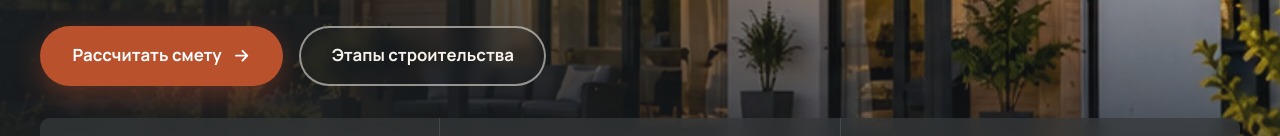
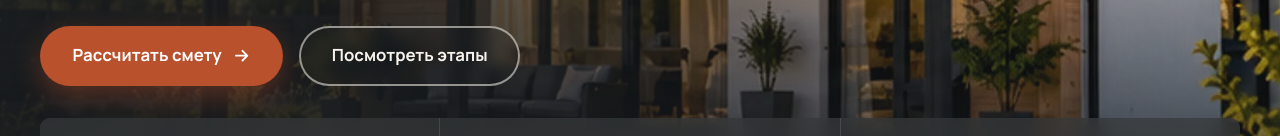
Before and after one commit to svetlana-gerasyuk/order-2-houses-variant-1-final, a plain HTML site: page index.html in a window 1280 px wide. Shown: the part 580-716 px from the top of the page. Drawn offline with Linux system fonts and the light colour scheme.

Commit message:
Revert "Кнопка: Этапы строительства"
This reverts commit 7a27bdf2132433ad96f34dcd040dc434d56bfd9d.

```diff
--- a/index.html
+++ b/index.html
@@ -264,7 +264,7 @@
       <p class="hero__lead">От фундамента до сдачи дома – каждый этап строительства под вашим контролем. <b>Договор и смета до первого платежа.</b></p>
       <div class="hero__cta">
         <a class="btn btn--primary" href="#raschet">Рассчитать смету <svg viewBox="0 0 24 24" fill="none" stroke="currentColor" stroke-width="2.4" stroke-linecap="round" stroke-linejoin="round" aria-hidden="true"><path d="M5 12h14M13 6l6 6-6 6"/></svg></a>
-        <a class="btn btn--ghost" href="#etapy">Этапы строительства</a>
+        <a class="btn btn--ghost" href="#etapy">Посмотреть этапы</a>
       </div>
       <ul class="hero__facts">
         <li><b><i>5</i> этапов</b><span>у каждого свой акт приёмки</span></li>
```
